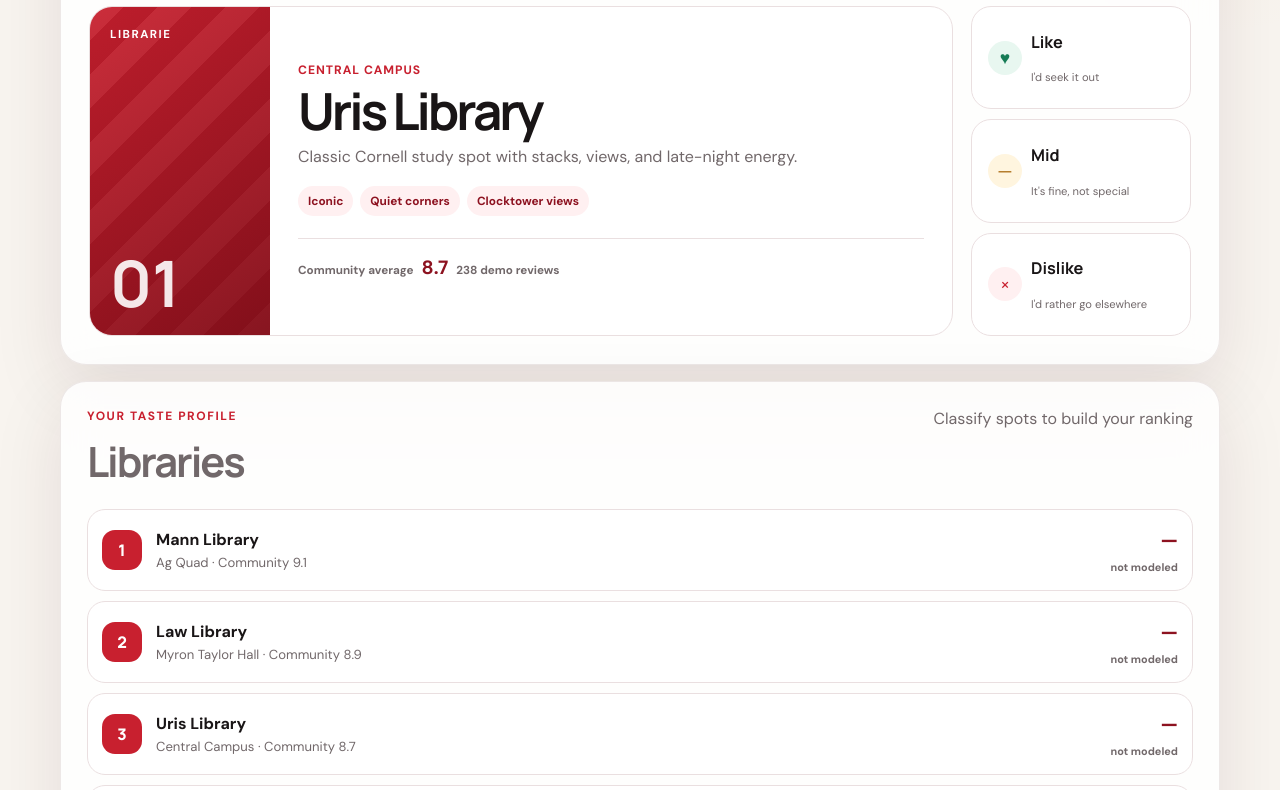
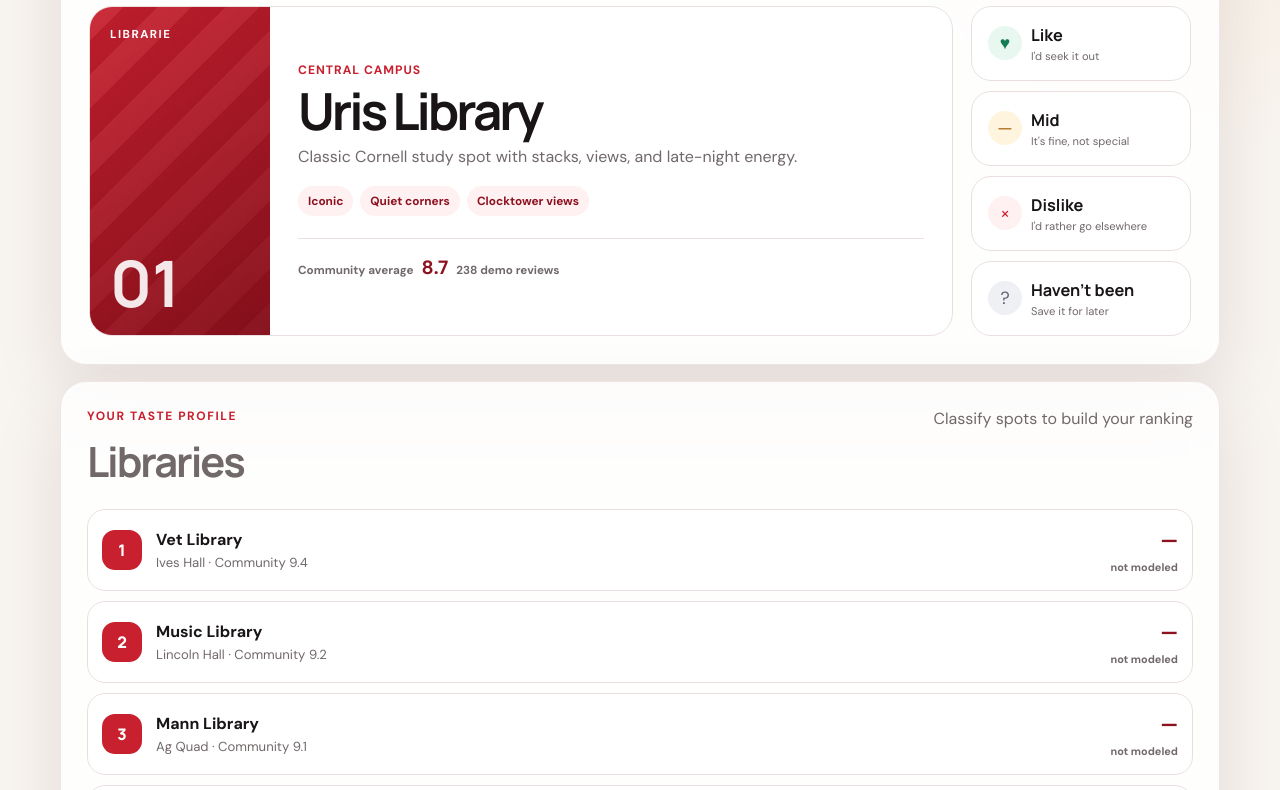
Before and after one commit to satriatj/BigRedRank, a plain HTML site: page index.html in a window 1280 px wide. Shown: the part 740-1530 px from the top of the page. Drawn offline with Linux system fonts and the light colour scheme.

Commit message:
more spots

```diff
--- a/app.js
+++ b/app.js
@@ -4,7 +4,8 @@ const STORAGE_KEY = "big-red-rank-preferences-v3";
 const SENTIMENTS = {
   like: { label: "Like", icon: "♥", range: [8, 9.8] },
   mid: { label: "Mid", icon: "—", range: [5, 7.4] },
-  dislike: { label: "Dislike", icon: "×", range: [2, 4.4] }
+  dislike: { label: "Dislike", icon: "×", range: [2, 4.4] },
+  unvisited: { label: "Haven't been", icon: "?", range: null }
 };
 
 const els = {
@@ -319,7 +320,13 @@ function renderLeaderboard() {
       </div>
       <div class="leaderboard-scores">
         <span class="score">${spot.personalScore ? formatScore(spot.personalScore) : "—"}</span>
-        <small>${spot.confidence ? `${spot.confidence}% confident` : "not modeled"}</small>
+        <small>${
+          sentiment === "unvisited"
+            ? "not visited"
+            : spot.confidence
+              ? `${spot.confidence}% confident`
+              : "not modeled"
+        }</small>
       </div>
     `;
     els.leaderboard.append(item);
@@ -361,6 +368,10 @@ function getAllPairs() {
   const pairs = [];
 
   Object.keys(SENTIMENTS).forEach((sentiment) => {
+    if (!SENTIMENTS[sentiment].range) {
+      return;
+    }
+
     const group = getCurrentSpots().filter(
       (spot) => categoryState.sentiments[spot.id] === sentiment
     );
@@ -393,6 +404,10 @@ function calculateRanking() {
     const sentiment = categoryState.sentiments[spot.id];
 
     if (!sentiment) {
+      return { ...spot, personalScore: null, confidence: 0 };
+    }
+
+    if (!SENTIMENTS[sentiment].range) {
       return { ...spot, personalScore: null, confidence: 0 };
     }
 
@@ -466,7 +481,8 @@ function pairKey(a, b) {
 function getSentimentHint(sentiment) {
   if (sentiment === "like") return "I'd seek it out";
   if (sentiment === "mid") return "It's fine, not special";
-  return "I'd rather go elsewhere";
+  if (sentiment === "dislike") return "I'd rather go elsewhere";
+  return "Save it for later";
 }
 
 function formatScore(score) {
--- a/index.html
+++ b/index.html
@@ -42,8 +42,8 @@
           <p class="section-label">How the model works</p>
           <p>
             First, sort each spot into <strong>Like</strong>, <strong>Mid</strong>,
-            or <strong>Dislike</strong>. Then resolve close calls head-to-head.
-            Scores and confidence update after every answer.
+            <strong>Dislike</strong>, or <strong>Haven't been</strong>. Then resolve
+            close calls head-to-head. Scores and confidence update after every answer.
           </p>
         </div>
         <div class="model-stat">
--- a/spots.json
+++ b/spots.json
@@ -35,6 +35,51 @@
       "averageUserScore": 8.9,
       "reviewCount": 126,
       "tags": ["Quiet", "Serious", "Beautiful interior"]
+    },
+    {
+      "id": "engineering-library",
+      "name": "Engineering Library",
+      "area": "Carpenter Hall",
+      "description": "A musty, small library option for locking in",
+      "averageUserScore": 7.4,
+      "reviewCount": 110,
+      "tags": ["Quiet", "Serious", "Modern"]
+    },
+    {
+      "id": "mathematics-library",
+      "name": "Mathematics Library",
+      "area": "Mallot Hall",
+      "description": "A medium-sized library option that is a hidden gem",
+      "averageUserScore": 8.5,
+      "reviewCount": 132,
+      "tags": ["Quiet", "Monitors", "Group tables"]
+    },
+    {
+      "id": "music-library",
+      "name": "Music Library",
+      "area": "Lincoln Hall",
+      "description": "A medium-sized near North Campus with a lot of natural light",
+      "averageUserScore": 9.2,
+      "reviewCount": 115,
+      "tags": ["Quiet", "Monitors", "Natural light"]
+    },
+    {
+      "id": "catherwood-library",
+      "name": "Catherwood Library",
+      "area": "Ives Hall",
+      "description": "A perfect library option for getting work done and has a dedicated 24/7 study space",
+      "averageUserScore": 8.7,
+      "reviewCount": 115,
+      "tags": ["Large", "Monitors", "All day study space"]
+    },
+    {
+      "id": "veter-library",
+      "name": "Vet Library",
+      "area": "Ives Hall",
+      "description": "Large spacious library with a lot of couches and a lot of natural light",
+      "averageUserScore": 9.4,
+      "reviewCount": 115,
+      "tags": ["Large", "Monitors", "All day study space"]
     }
   ],
   "buildings": [
--- a/styles.css
+++ b/styles.css
@@ -431,7 +431,7 @@ h1 {
 
 .sentiment-actions {
   display: grid;
-  grid-template-rows: repeat(3, 1fr);
+  grid-template-rows: repeat(4, 1fr);
   gap: 10px;
 }
 
@@ -483,6 +483,11 @@ h1 {
 .sentiment-button.dislike > span {
   color: var(--red);
   background: var(--red-soft);
+}
+
+.sentiment-button.unvisited > span {
+  color: #5d6170;
+  background: #eef0f4;
 }
 
 .sentiment-button:hover {
@@ -731,6 +736,11 @@ h1 {
   background: #fff5df;
 }
 
+.sentiment-chip.unvisited {
+  color: #5d6170;
+  background: #eef0f4;
+}
+
 .leaderboard-scores {
   text-align: right;
 }
@@ -766,7 +776,7 @@ h1 {
   }
 
   .sentiment-actions {
-    grid-template-columns: repeat(3, 1fr);
+    grid-template-columns: repeat(2, 1fr);
     grid-template-rows: none;
   }
 
```
